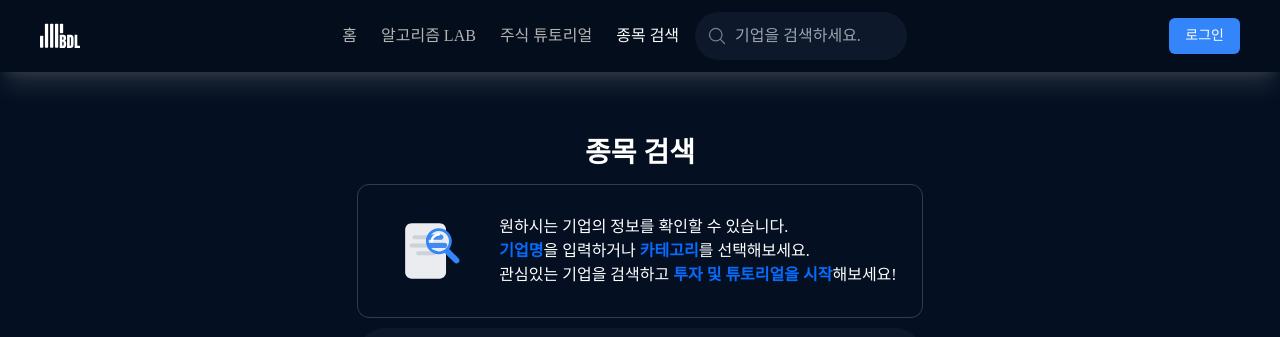
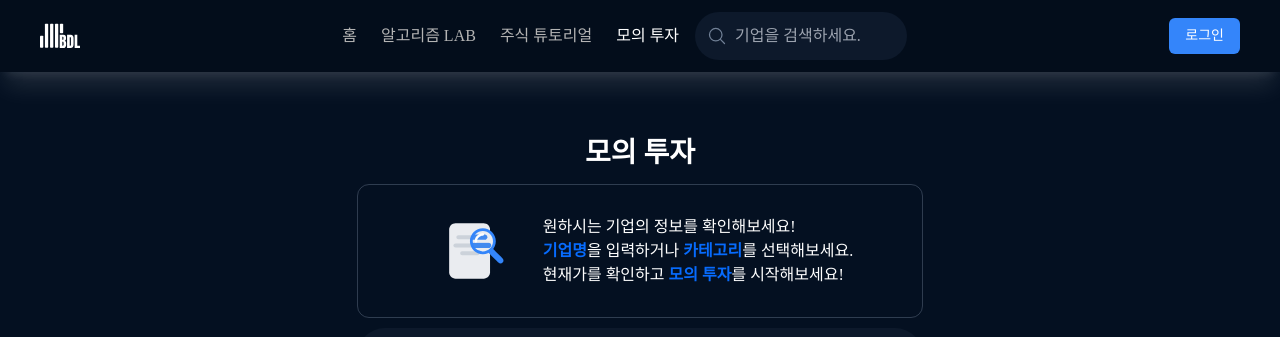
Before and after one commit to dnwnsrb11/BDL-frontend, a React (Vite) app: page /search in a window 1280 px wide. Shown: the top 337 px of the page. Built offline with nearby package versions, Linux system fonts and the light colour scheme; no server answers; a web font is replaced by a local one.

Commit message:
rename: 모의 투자 -> 기업 검색으로 이름 변경

```diff
--- a/src/components/common/nav-bar.tsx
+++ b/src/components/common/nav-bar.tsx
@@ -82,7 +82,7 @@ export const NavBar = () => {
               }`
             }
           >
-            종목 검색
+            모의 투자
           </NavLink>
         </div>
         <div className="flex items-center gap-2 rounded-full bg-[#0D192B] p-3 duration-300 focus-within:outline focus-within:outline-2 focus-within:outline-offset-2 focus-within:outline-primary-color">
@@ -152,7 +152,7 @@ export const NavBar = () => {
               }
               onClick={() => setIsOpen(false)}
             >
-              종목 검색
+              모의 투자
             </NavLink>
             <div className="flex items-center gap-2 rounded-full bg-[#0D192B] p-3">
               <button
--- a/src/routes/pages/SearchPage.tsx
+++ b/src/routes/pages/SearchPage.tsx
@@ -62,13 +62,13 @@ export const SearchPage = () => {
       <div className="mx-5 flex max-w-xl flex-col items-center justify-center gap-4">
         <div className="flex flex-col items-center justify-center gap-3">
           <div className="group flex flex-col items-center justify-center gap-[10px]">
-            <h1 className="text-[28px] font-bold">종목 검색</h1>
+            <h1 className="text-[28px] font-bold">모의 투자</h1>
             <div className="flex w-full items-center justify-center gap-4 rounded-xl border border-border-color border-opacity-40 p-2 py-4 transition-all duration-300 group-hover:border-btn-blue-color">
               <div>
                 <SearchAnimation />
               </div>
               <div>
-                <p className="text-[16px]">원하시는 기업의 정보를 확인할 수 있습니다.</p>
+                <p className="text-[16px]">원하시는 기업의 정보를 확인해보세요!</p>
                 <p>
                   <span className="text-[16px] font-bold text-btn-blue-color">기업명</span>을
                   입력하거나{' '}
@@ -76,11 +76,9 @@ export const SearchPage = () => {
                   선택해보세요.
                 </p>
                 <p className="text-[16px]">
-                  관심있는 기업을 검색하고{' '}
-                  <span className="text-[16px] font-bold text-btn-blue-color">
-                    투자 및 튜토리얼을 시작
-                  </span>
-                  해보세요!
+                  현재가를 확인하고{' '}
+                  <span className="text-[16px] font-bold text-btn-blue-color">모의 투자</span>를
+                  시작해보세요!
                 </p>
               </div>
             </div>
```
